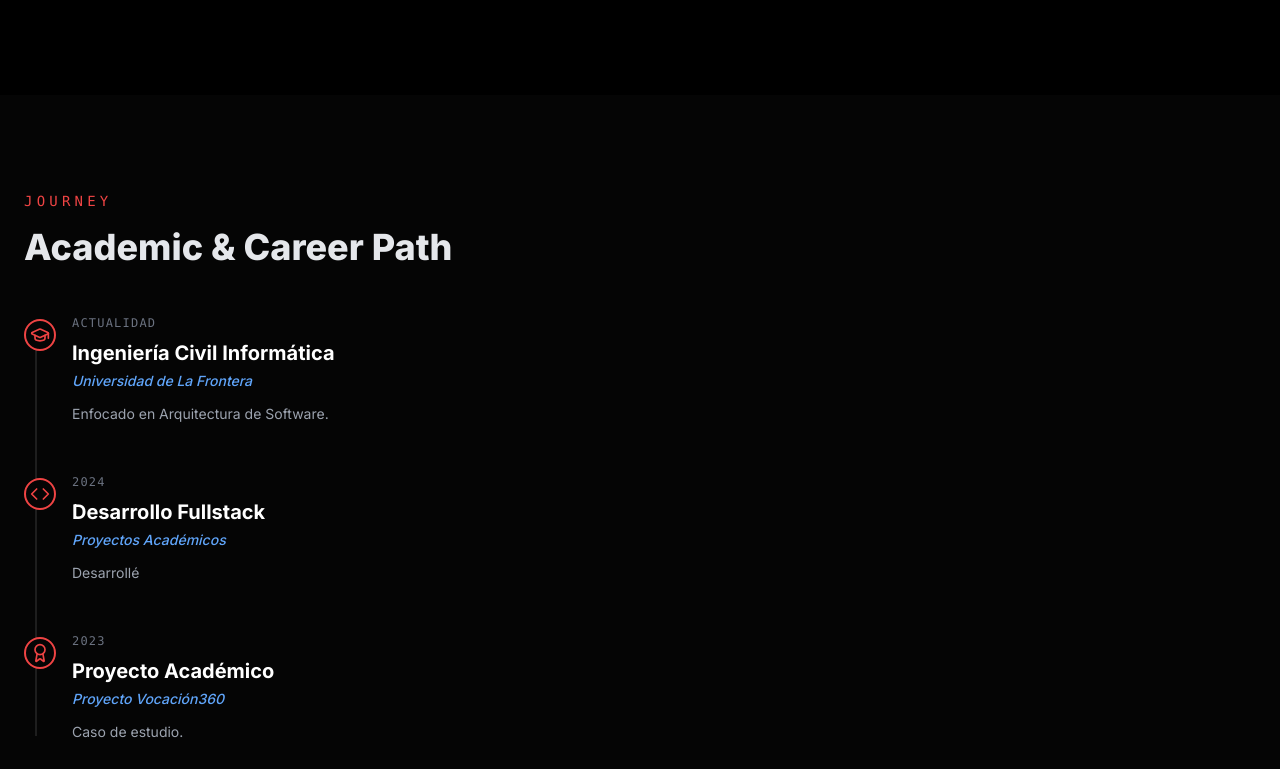
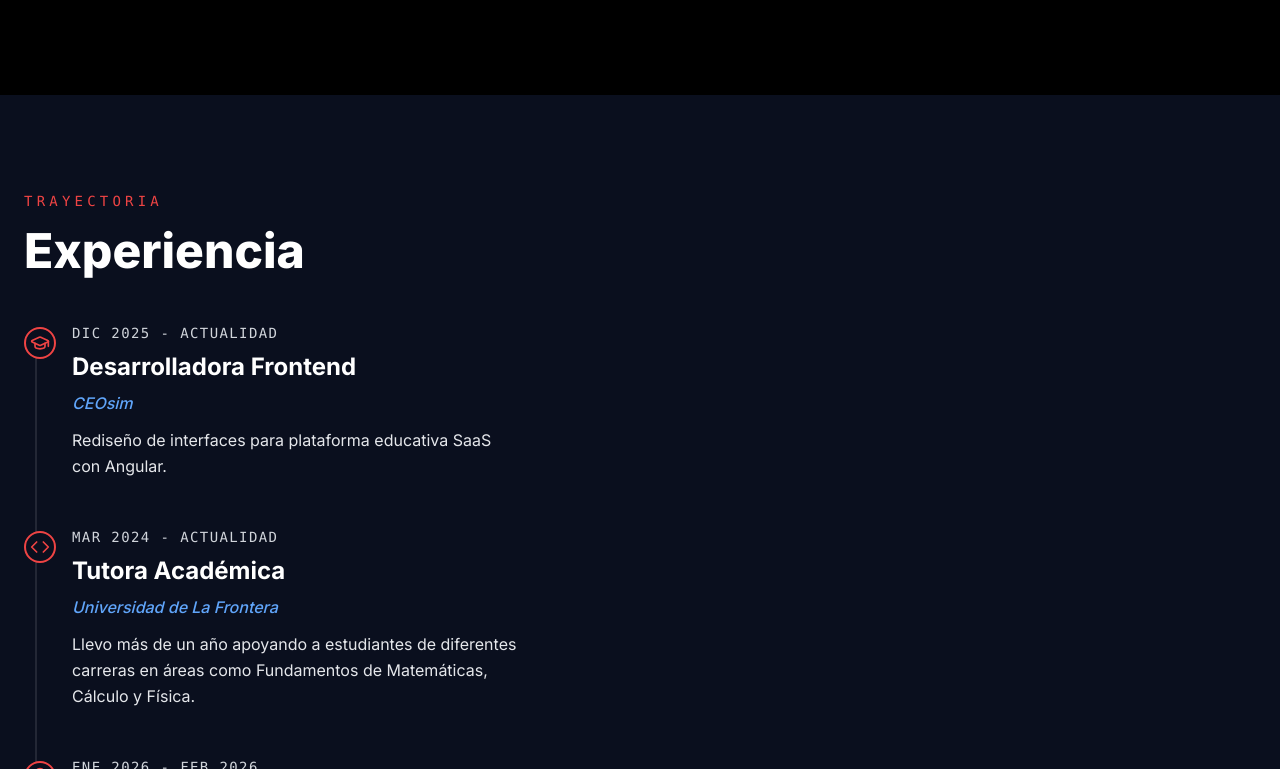
Before and after one commit to xhandlr/xhandlr-portfolio, a React (Vite) app: page / in a window 1280 px wide. Shown: the part 2471-3240 px from the top of the page. Built offline with nearby package versions, Linux system fonts and the light colour scheme.

Commit message:
style: mejorar sección de timeline con fuente más grande
- Agregar fondo azul oscuro para mejor contraste de esa sección
- Incluir experiencia laboral más importante

```diff
--- a/src/components/Timeline.tsx
+++ b/src/components/Timeline.tsx
@@ -1,28 +1,31 @@
 
 import React, { useEffect, useRef } from 'react';
-import { Calendar, Award, Code, GraduationCap } from 'lucide-react';
+import { Award, Code, GraduationCap } from 'lucide-react';
 
 const Timeline: React.FC = () => {
   const events = [
     {
-      year: "Actualidad",
-      title: "Ingeniería Civil Informática",
-      org: "Universidad de La Frontera",
-      desc: "Enfocado en Arquitectura de Software.",
+      start: "Dic 2025",
+      finish: "Actualidad",
+      title: "Desarrolladora Frontend",
+      org: "CEOsim",
+      desc: "Rediseño de interfaces para plataforma educativa SaaS con Angular.",
       icon: <GraduationCap className="w-5 h-5" />
     },
     {
-      year: "2024",
-      title: "Desarrollo Fullstack",
-      org: "Proyectos Académicos",
-      desc: "Desarrollé",
+      start: "Mar 2024",
+      finish: "Actualidad",
+      title: "Tutora Académica",
+      org: "Universidad de La Frontera",
+      desc: "Llevo más de un año apoyando a estudiantes de diferentes carreras en áreas como Fundamentos de Matemáticas, Cálculo y Física.",
       icon: <Code className="w-5 h-5" />
     },
     {
-      year: "2023",
-      title: "Proyecto Académico",
-      org: "Proyecto Vocación360",
-      desc: "Caso de estudio.",
+      start: "Ene 2026",
+      finish: "Feb 2026",
+      title: "Práctica Full-Stack",
+      org: "Centro de Negocios Sercotec Temuco",
+      desc: "Desarrollo de plataforma web con Next.js y Supabase para digitalización de servicios empresariales.",
       icon: <Award className="w-5 h-5" />
     }
   ];
@@ -43,23 +46,23 @@ const Timeline: React.FC = () => {
   }, []);
 
   return (
-    <section className="py-24 bg-[#050505]">
+    <section className="py-24 bg-[#0a0f1e]">
       <div className="container mx-auto px-6">
         <div className="grid grid-cols-1 lg:grid-cols-2 gap-20">
           <div className="reveal">
-            <h2 className="text-sm font-mono text-red-500 uppercase tracking-[0.3em] mb-4">Journey</h2>
-            <h3 className="text-4xl font-black mb-12">Academic & Career Path</h3>
+            <h2 className="text-sm font-mono text-red-500 uppercase tracking-[0.3em] mb-4">Trayectoria</h2>
+            <h3 className="text-5xl font-black mb-12 text-white">Experiencia</h3>
 
             <div className="space-y-12 relative before:absolute before:left-[11px] before:top-2 before:bottom-2 before:w-[2px] before:bg-white/10">
               {events.map((event, idx) => (
                 <div key={idx} className="relative pl-12 group">
-                  <div className="absolute left-0 top-1 p-1 bg-[#050505] border-2 border-red-500 rounded-full text-red-500 group-hover:scale-125 transition-transform z-10">
+                  <div className="absolute left-0 top-1 p-1 bg-[#0a0f1e] border-2 border-red-500 rounded-full text-red-500 group-hover:scale-125 transition-transform z-10">
                     {event.icon}
                   </div>
-                  <span className="text-xs font-mono text-gray-500 uppercase tracking-widest mb-2 block">{event.year}</span>
-                  <h4 className="text-xl font-bold mb-1 text-white group-hover:text-red-500 transition-colors">{event.title}</h4>
-                  <p className="text-blue-400 text-sm font-medium mb-3 italic">{event.org}</p>
-                  <p className="text-gray-400 text-sm leading-relaxed max-w-md">{event.desc}</p>
+                  <span className="text-sm font-mono text-gray-300 uppercase tracking-widest mb-2 block">{event.start} - {event.finish}</span>
+                  <h4 className="text-2xl font-bold mb-2 text-white group-hover:text-red-500 transition-colors">{event.title}</h4>
+                  <p className="text-blue-400 text-base font-medium mb-3 italic">{event.org}</p>
+                  <p className="text-gray-200 text-base leading-relaxed max-w-md">{event.desc}</p>
                 </div>
               ))}
             </div>
```
